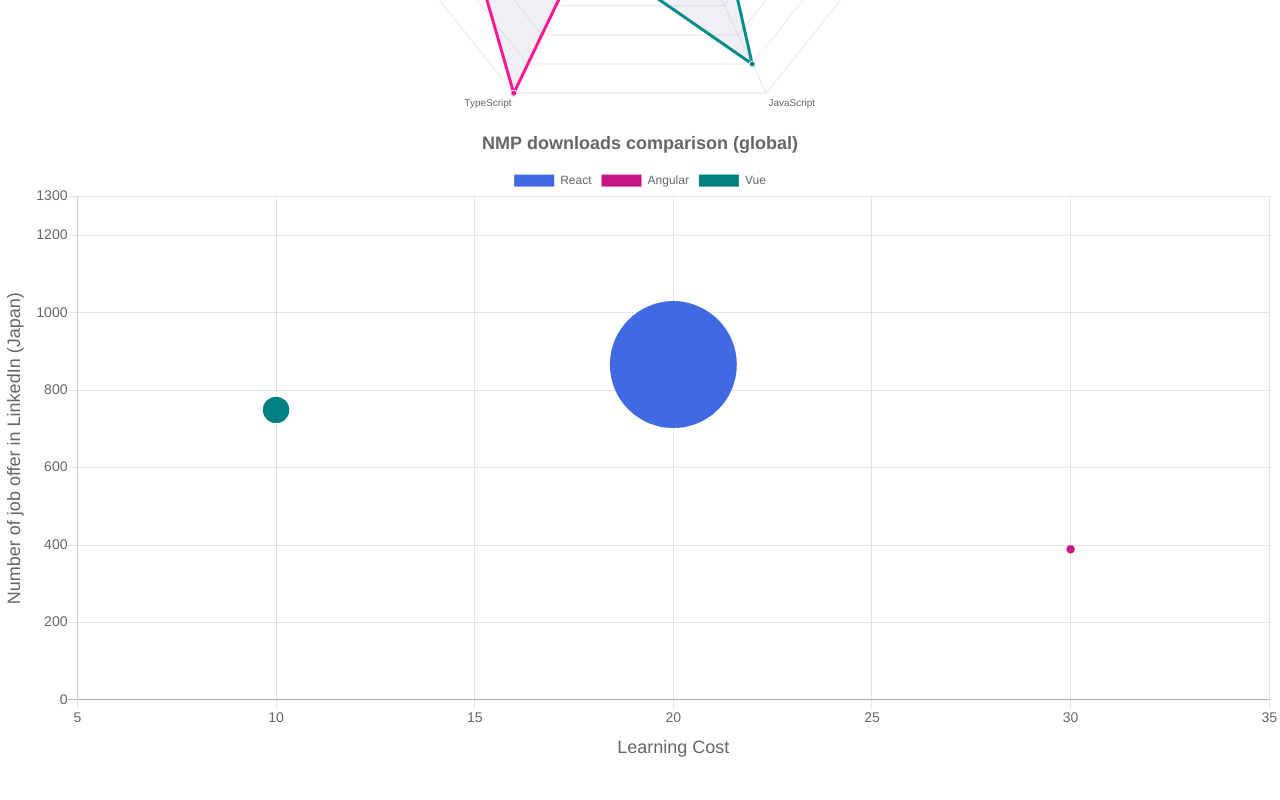
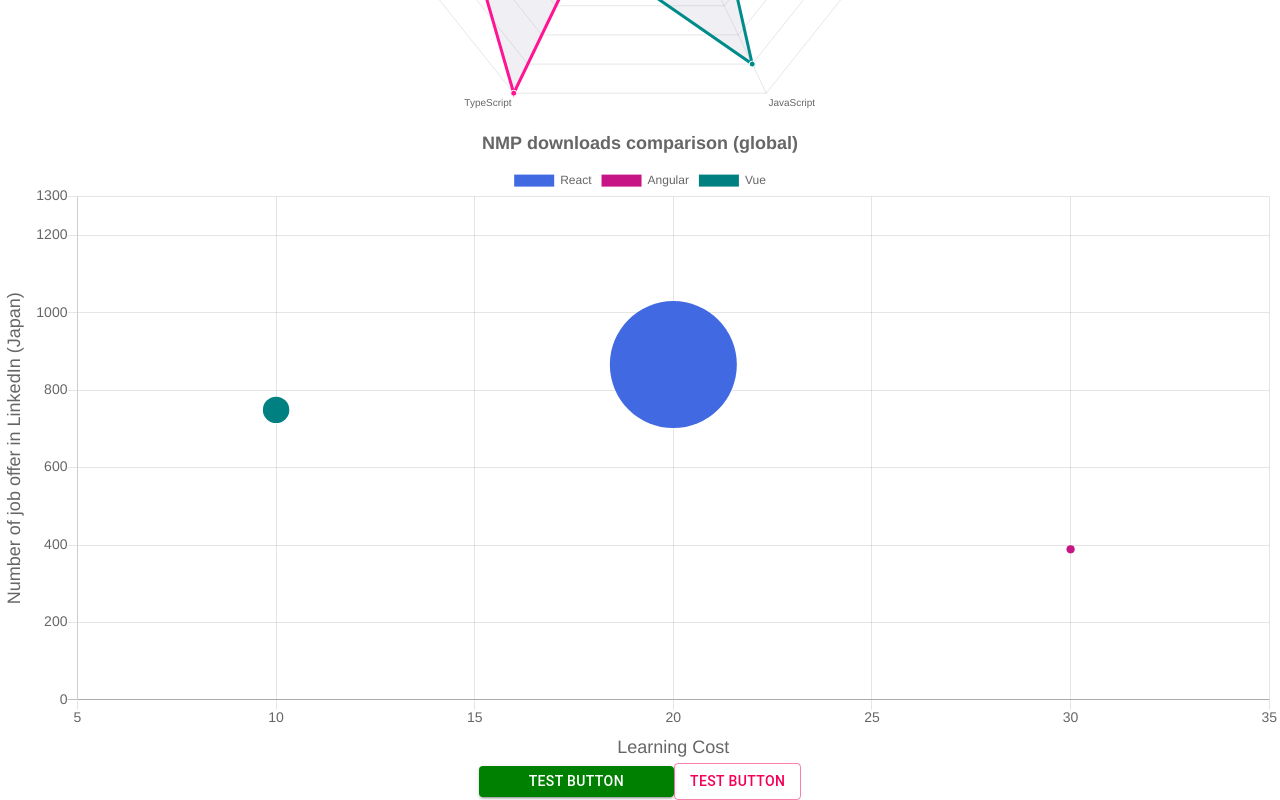
Before and after one commit to shodayuki/LineChart, a React (Create React App) app: page / in a window 1280 px wide. Shown: the part 3717-4517 px from the top of the page. Before the commit the page ends 4480 px from the top, so only its background shows below. Built offline with nearby package versions, Linux system fonts and the light colour scheme.

Commit message:
MaterialUIを作成/makeStylesを実装

```diff
--- a/package.json
+++ b/package.json
@@ -3,6 +3,7 @@
   "version": "0.1.0",
   "private": true,
   "dependencies": {
+    "@material-ui/core": "^4.11.0",
     "@testing-library/jest-dom": "^4.2.4",
     "@testing-library/react": "^9.3.2",
     "@testing-library/user-event": "^7.1.2",
--- a/src/App.tsx
+++ b/src/App.tsx
@@ -5,6 +5,7 @@
 import BarPlot from './components/BarPlot';
 import RadarPlot from './components/RadarPlot';
 import BubblePlot from './components/BubblePlot';
+import MaterialUI from './components/MaterialUI';
 
 function App() {
   return (
@@ -14,6 +15,7 @@
       <BarPlot />
       <RadarPlot />
       <BubblePlot />
+      <MaterialUI />
     </div>
   );
 }
--- /dev/null
+++ b/src/components/MaterialUI.tsx
@@ -0,0 +1,21 @@
+import React from 'react';
+import { Button, makeStyles } from "@material-ui/core";
+
+const useStyles = makeStyles({
+  btnStyle: {
+    background: "green",
+    padding: "3px 50px",
+  }
+})
+
+const MaterialUI: React.FC = () => {
+  const classes = useStyles();
+  return (
+    <div>
+      <Button className={classes.btnStyle} variant="contained" color="primary">Test Button</Button>
+      <Button variant="outlined" color="secondary">Test Button</Button>
+    </div>
+  );
+};
+
+export default MaterialUI;
```
Also changed, not shown: 1 other file (tests, documents, lock files or other folders).
